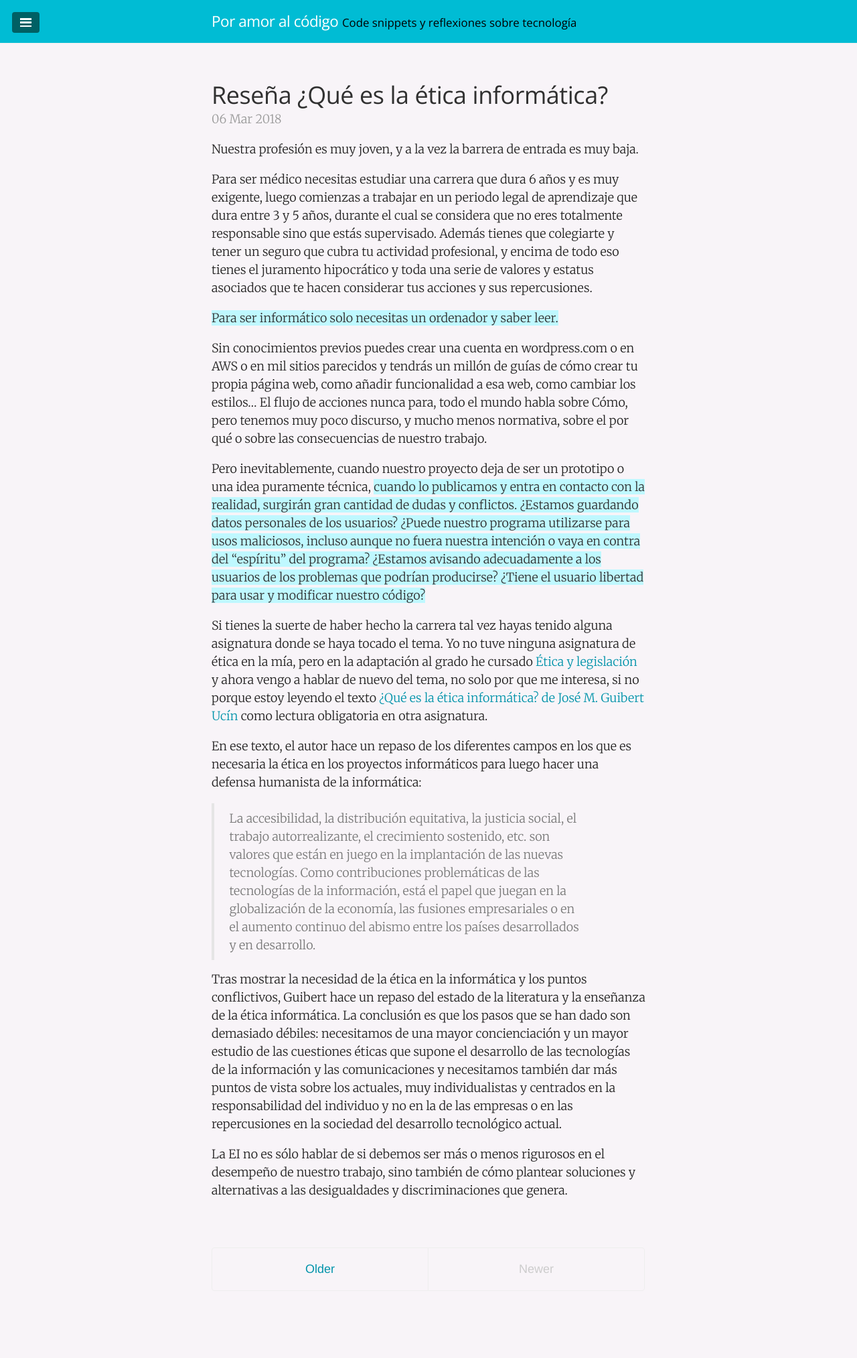
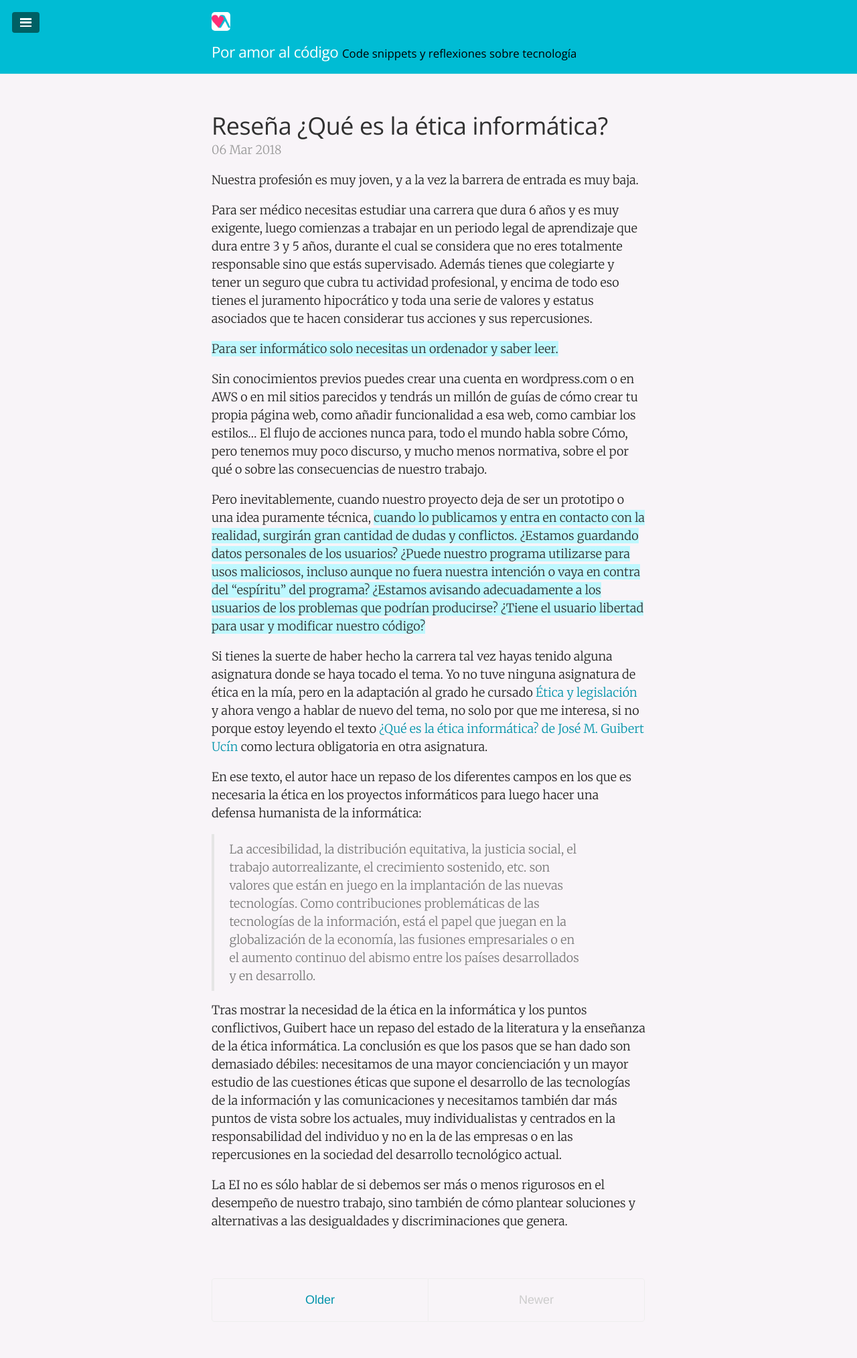
Before and after one commit to juanmirod/juanmirod.github.io, a Jekyll site: the page built from index.html, in a window 1280 px wide. Shown: the whole page at 67% size. Built offline with Jekyll 4.4.1, drawn with Linux system fonts in a browser that asks for light colours; the list of posts is cut into pages by our own code; before the commit the page ends 1981 px from its top, so only the background shows below that.

Commit message:
fea: logo in header

```diff
--- a/_layouts/default.html
+++ b/_layouts/default.html
@@ -13,7 +13,7 @@
       <div class="masthead">
         <div class="container">
           <h3 class="masthead-title">
-            <a href="/" title="Home">{{ site.title }}</a>
+            <a href="/" title="Home"><img src="/public/logo144.png">{{ site.title }}</a>
             <small>{{ site.tagline }}</small>
           </h3>
         </div>
--- a/public/css/custom.css
+++ b/public/css/custom.css
@@ -13,6 +13,11 @@
   font-family: "Open Sans", sans-serif;
   font-weight: 300;
   color: #313131;
+}
+
+.masthead-title a img {
+  width: 28px;
+  margin-right: 5px;
 }
 
 .sidebar-icons {
```
